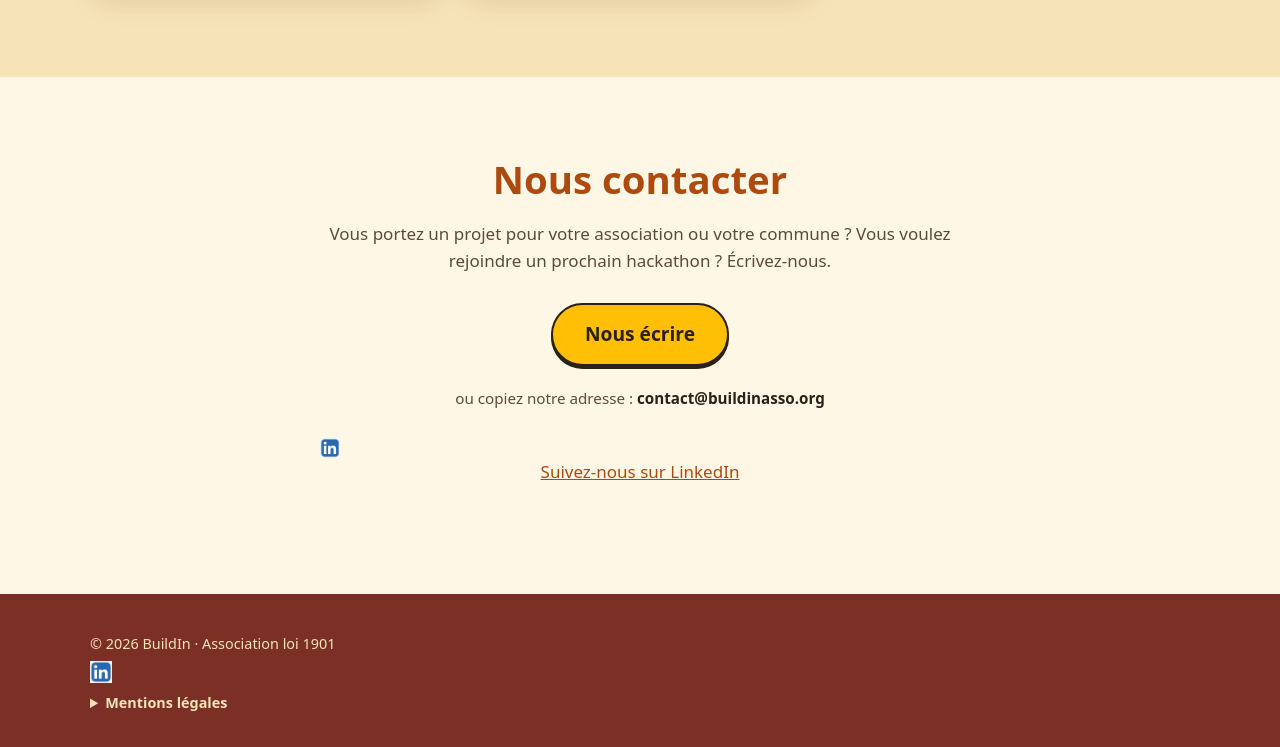
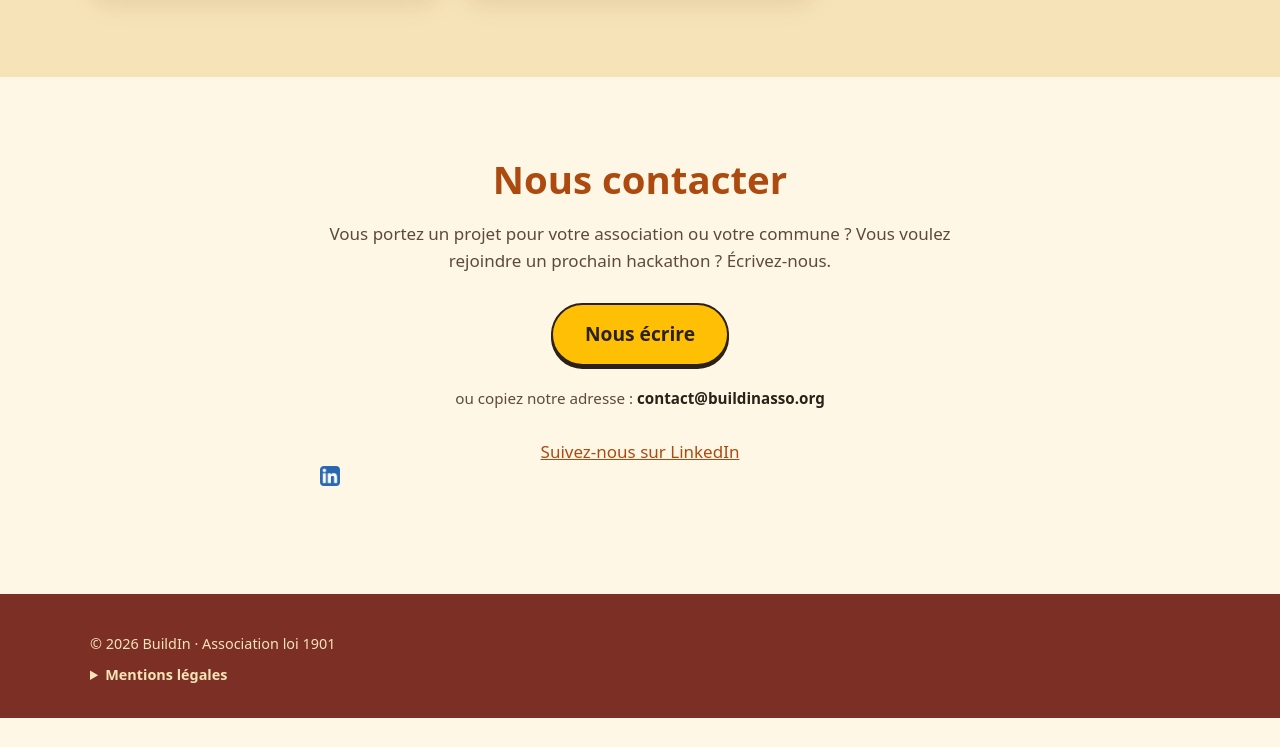
Before and after one commit to buildin-association/site, a plain HTML site: page index.html in a window 1280 px wide. Shown: the part 1850-2597 px from the top of the page. After the commit the page ends 2568 px from the top, so only its background shows below. Drawn offline with Linux system fonts and the light colour scheme; a web font is replaced by a local one.

Commit message:
corrected image and alignment

```diff
--- a/index.html
+++ b/index.html
@@ -108,8 +108,8 @@
         <p class="contact-alt">ou copiez notre adresse : <strong>contact@buildinasso.org</strong></p>
         <p class="contact-social">
           <a href="https://www.linkedin.com/company/buildinasso" target="_blank" rel="noopener">
-            <img src="images/linkedin.jpg" alt="" width="20" height="20">
-            Suivez-nous sur LinkedIn
+
+            Suivez-nous sur LinkedIn      <img src="images/linkedin.png" alt="" width="20" height="20">
           </a>
         </p>
       </div>
@@ -120,10 +120,6 @@
   <footer class="site-footer">
     <div class="container">
       <p>© 2026 BuildIn · Association loi 1901</p>
-
-      <a class="footer-social" href="https://www.linkedin.com/company/buildinasso" target="_blank" rel="noopener" aria-label="BuildIn sur LinkedIn">
-          <img src="images/linkedin.jpg" alt="LinkedIn" width="22" height="22">
-      </a>
 
       <details class="legal">
         <summary>Mentions légales</summary>
```
Also changed, not shown: images/linkedin.jpg (deleted), images/linkedin.png (added).
